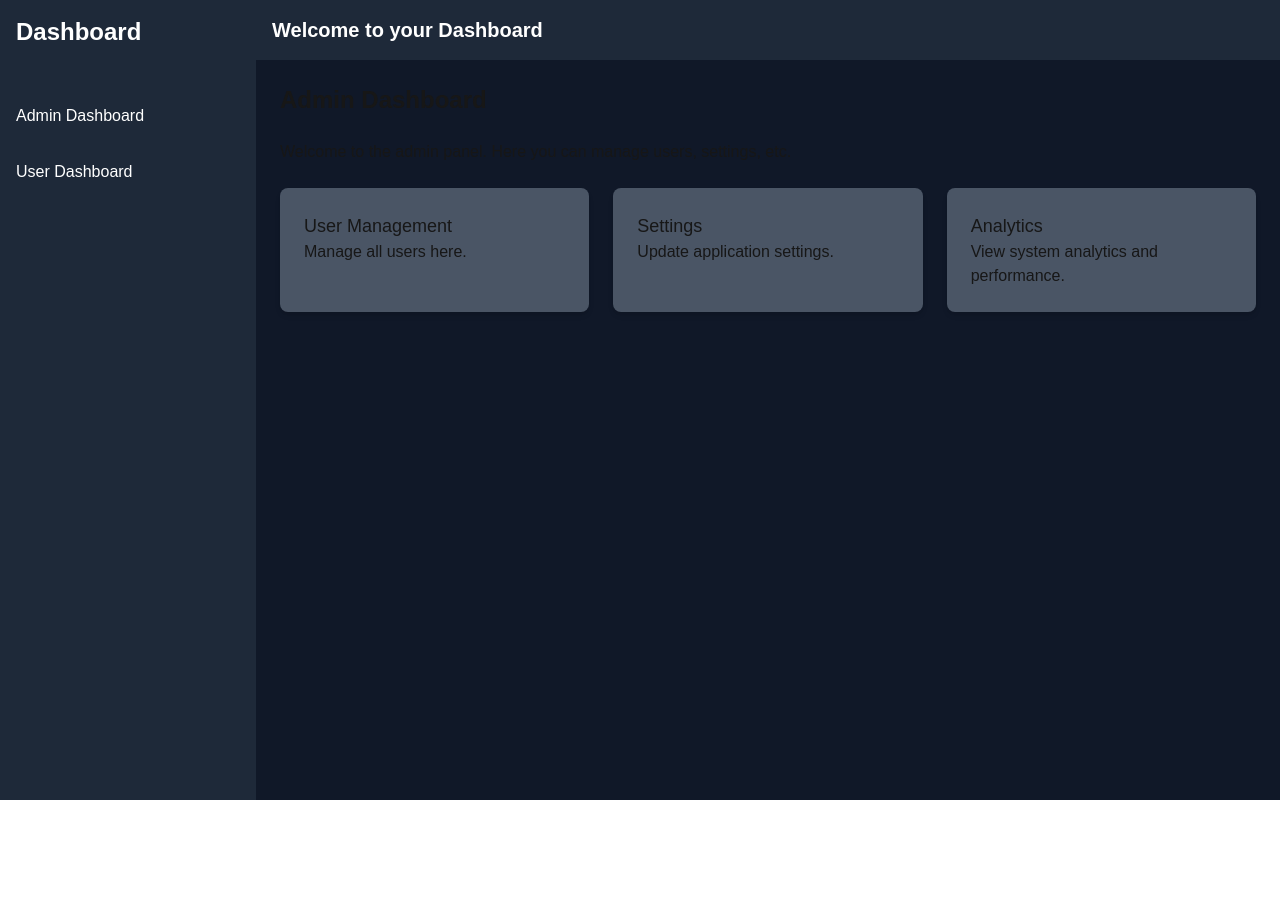
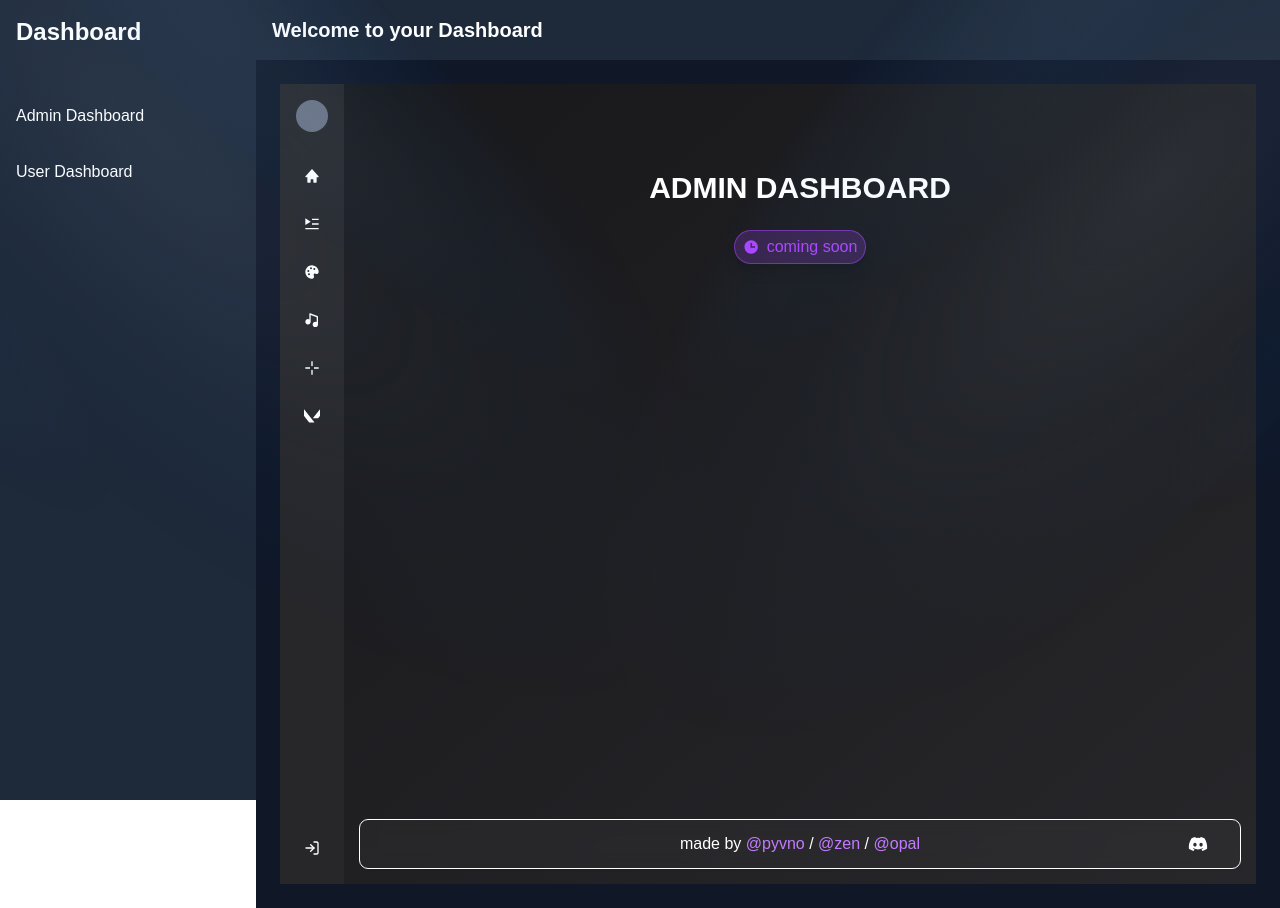
Before and after one commit to pyvnoaim/aimlib, a Next.js app: page /dashboard/admin in a window 1280 px wide. Before the commit the page ends 800 px from the top, so only its background shows below. Built offline with nearby package versions, Linux system fonts and the light colour scheme.

Commit message:
added dashboard pages

```diff
--- a/src/app/dashboard/admin/page.tsx
+++ b/src/app/dashboard/admin/page.tsx
@@ -1,32 +1,41 @@
-// app/dashboard/admin/page.tsx
+'use client';
+import Sidebar from '@/components/layouts/sidebar/sidebar';
+import Footer from '@/components/layouts/footer/footer';
+import { Spotlight } from '@/components/ui/spotlight-new';
+import { BiSolidTime } from 'react-icons/bi';
 
-import React from 'react';
+export default function Themes() {
+  return (
+    <div className="flex min-h-screen bg-gradient-to-br from-zinc-900 to-zinc-800 text-white">
+      {/* Sidebar */}
+      <div className="group">
+        <Sidebar />
+      </div>
 
-const AdminDashboard = () => {
-  return (
-    <div className="space-y-6">
-      <h2 className="text-2xl font-semibold">Admin Dashboard</h2>
-      <p>
-        Welcome to the admin panel. Here you can manage users, settings, etc.
-      </p>
+      {/* Main Content */}
+      <div className="flex-grow h-screen flex flex-col">
+        {/* Spotlight */}
+        <Spotlight />
 
-      {/* Example Admin Cards */}
-      <div className="grid grid-cols-1 sm:grid-cols-2 lg:grid-cols-3 gap-6">
-        <div className="bg-gray-600 p-6 rounded-lg shadow-md hover:bg-gray-800">
-          <h3 className="text-lg font-medium">User Management</h3>
-          <p>Manage all users here.</p>
-        </div>
-        <div className="bg-gray-600 p-6 rounded-lg shadow-md hover:bg-gray-800">
-          <h3 className="text-lg font-medium">Settings</h3>
-          <p>Update application settings.</p>
-        </div>
-        <div className="bg-gray-600 p-6 rounded-lg shadow-md hover:bg-gray-800">
-          <h3 className="text-lg font-medium">Analytics</h3>
-          <p>View system analytics and performance.</p>
-        </div>
+        <main className="flex-grow flex flex-col transition-all duration-300">
+          <div className="flex flex-col items-center justify-center h-1/3 space-y-6">
+            <h1 className="font-extrabold text-3xl text-center text-white">
+              ADMIN DASHBOARD
+            </h1>
+            <div className="flex justify-center">
+              <div className="flex items-center gap-2 bg-purple-500/20 text-purple-500 px-2 py-1 rounded-full border border-purple-500/50 shadow-lg">
+                <BiSolidTime className="text-md" />
+                <span className="text-md">coming soon</span>
+              </div>
+            </div>
+          </div>
+
+          {/* Footer */}
+          <div className="mt-auto px-4 transition-all duration-300">
+            <Footer />
+          </div>
+        </main>
       </div>
     </div>
   );
-};
-
-export default AdminDashboard;
+}
--- a/src/app/dashboard/user/page.tsx
+++ b/src/app/dashboard/user/page.tsx
@@ -1,33 +1,41 @@
-// app/dashboard/user/page.tsx
+'use client';
+import Sidebar from '@/components/layouts/sidebar/sidebar';
+import Footer from '@/components/layouts/footer/footer';
+import { Spotlight } from '@/components/ui/spotlight-new';
+import { BiSolidTime } from 'react-icons/bi';
 
-import React from 'react';
+export default function Themes() {
+  return (
+    <div className="flex min-h-screen bg-gradient-to-br from-zinc-900 to-zinc-800 text-white">
+      {/* Sidebar */}
+      <div className="group">
+        <Sidebar />
+      </div>
 
-const UserDashboard = () => {
-  return (
-    <div className="space-y-6">
-      <h2 className="text-2xl font-semibold">User Dashboard</h2>
-      <p>
-        Welcome to your user dashboard. Here you can view your profile,
-        activities, etc.
-      </p>
+      {/* Main Content */}
+      <div className="flex-grow h-screen flex flex-col">
+        {/* Spotlight */}
+        <Spotlight />
 
-      {/* Example User Cards */}
-      <div className="grid grid-cols-1 sm:grid-cols-2 lg:grid-cols-3 gap-6">
-        <div className="bg-gray-600 p-6 rounded-lg shadow-md hover:bg-gray-800">
-          <h3 className="text-lg font-medium">Profile</h3>
-          <p>View and edit your profile information.</p>
-        </div>
-        <div className="bg-gray-600 p-6 rounded-lg shadow-md hover:bg-gray-800">
-          <h3 className="text-lg font-medium">My Activities</h3>
-          <p>Track your recent activities.</p>
-        </div>
-        <div className="bg-gray-600 p-6 rounded-lg shadow-md hover:bg-gray-800">
-          <h3 className="text-lg font-medium">Settings</h3>
-          <p>Manage your account settings.</p>
-        </div>
+        <main className="flex-grow flex flex-col transition-all duration-300">
+          <div className="flex flex-col items-center justify-center h-1/3 space-y-6">
+            <h1 className="font-extrabold text-3xl text-center text-white">
+              USER DASHBOARD
+            </h1>
+            <div className="flex justify-center">
+              <div className="flex items-center gap-2 bg-purple-500/20 text-purple-500 px-2 py-1 rounded-full border border-purple-500/50 shadow-lg">
+                <BiSolidTime className="text-md" />
+                <span className="text-md">coming soon</span>
+              </div>
+            </div>
+          </div>
+
+          {/* Footer */}
+          <div className="mt-auto px-4 transition-all duration-300">
+            <Footer />
+          </div>
+        </main>
       </div>
     </div>
   );
-};
-
-export default UserDashboard;
+}
```
